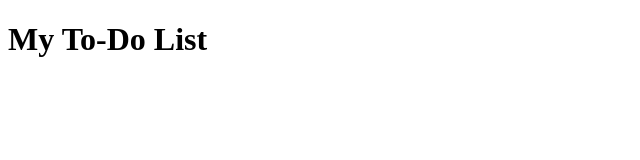
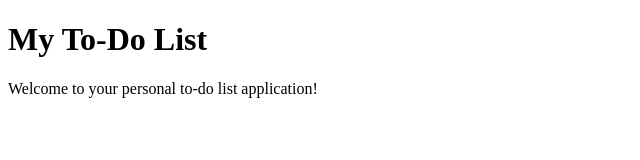
Before and after one commit to pranalipekhale13/To-Do-List, a plain HTML site: page index.html in a window 1280 px wide. Shown: the whole page, without its empty margins (0-640 px from the left). Drawn offline with Linux system fonts and the light colour scheme.

Commit message:
added index.html page

```diff
--- a/index.html
+++ b/index.html
@@ -7,6 +7,7 @@
 </head>
 <body>
     <h1> My To-Do List</h1>
+    <p>Welcome to your personal to-do list application!</p>
 
 </body>
 </html>
```
